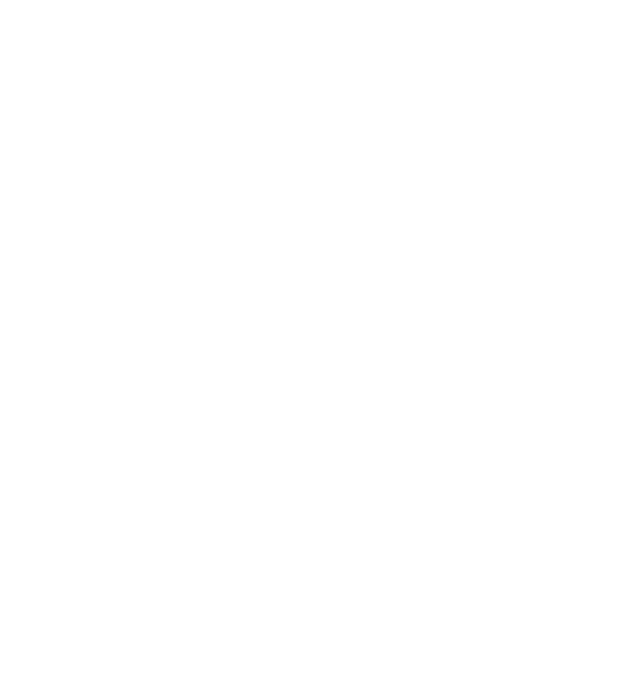
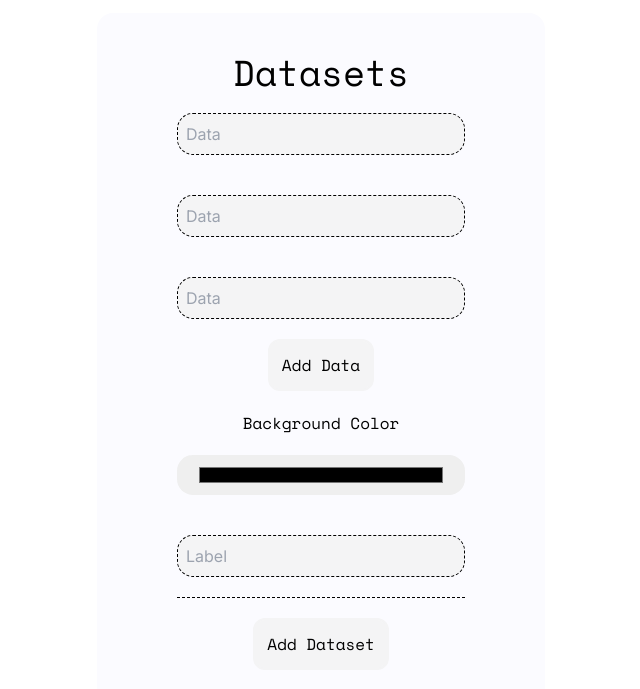
Before and after one commit to larsdekooter/chart-genreator, a Next.js app: page / in a window 1280 px wide. Shown: the part 2095-2784 px from the top of the page, without its empty margins (319-959 px from the left). Before the commit the page ends 2188 px from the top, so only its background shows below. Built offline with nearby package versions, Linux system fonts and the light colour scheme.

Commit message:
datasets

```diff
--- a/app/page.tsx
+++ b/app/page.tsx
@@ -1,5 +1,6 @@
 "use client";
 
+import ArrayDatasetWrapper from "@/components/ArrayDatasetWrapper";
 import ArrayInputWrapper from "@/components/ArrayInputWrapper";
 import ChartComponent from "@/components/Chart";
 import Input from "@/components/Input";
@@ -33,8 +34,6 @@ export default function Home() {
 
                   backgroundColor: Utils.CHART_COLORS.blue,
                   label: "Example",
-                  borderRadius: Number.MAX_VALUE,
-                  barThickness: 70,
                 },
               ],
             }}
@@ -43,9 +42,9 @@ export default function Home() {
                 line: {
                   tension: 0,
                   borderWidth: 2,
-                  borderColor: "rgba(47, 97, 68, 1)",
+                  borderColor: "rgba(0,0,0,1)",
                   fill: "start",
-                  backgroundColor: "rgba(47, 97, 68, 0.3)",
+                  backgroundColor: "rgba(0,0,0, 0.3)",
                 },
                 point: { backgroundColor: "rgba(47, 97, 68, 1)" },
               },
@@ -130,6 +129,42 @@ export default function Home() {
             Confirm Labels
           </button>
           <div className="h-40"></div>
+          <ArrayDatasetWrapper id="datasetInput" />
+          <button
+            className={`${spaceMono.className} w-fit p-3 bg-green-400 rounded-xl hover:border-green-500 border-[1px] border-b-green-400 hover:bg-green-300 duration-200`}
+            onClick={(e) => {
+              const ADW = document.getElementById("datasetInput");
+              const parentOfDatasets = ADW?.children.item(1);
+              let divChild: HTMLDivElement;
+              const datasets = [];
+              //@ts-ignore
+              for (divChild of parentOfDatasets?.children) {
+                // [0: DataInputs[], 1: AddDataButton, 2: BackgroundColorH1, 3: ColorInput, 4: LabelInput, 5: BorderLine]
+                const dataInputs = divChild.children.item(0);
+                const backgroundColorInput = divChild.children.item(
+                  3
+                ) as HTMLInputElement;
+                const labelInput = divChild.children.item(
+                  4
+                ) as HTMLInputElement;
+                const dataValues: number[] = [];
+                let inputChild: HTMLInputElement;
+                //@ts-ignore
+                for (inputChild of dataInputs?.children) {
+                  dataValues.push(parseInt(inputChild.value));
+                }
+                const backgroundColor = backgroundColorInput.value;
+                const label = labelInput.value;
+                datasets.push({ data: dataValues, backgroundColor, label });
+              }
+              const data = chartData;
+              data.datasets = datasets;
+              setChartData(data);
+              console.log(chartData);
+            }}
+          >
+            Confirm Datasets
+          </button>
         </>
       </div>
     </Layout>
--- /dev/null
+++ b/components/ArrayDatasetComponent.tsx
@@ -0,0 +1,56 @@
+import { spaceMono } from "@/lib/fonts";
+import { renderToStaticMarkup } from "react-dom/server";
+
+export default function ArrayDatasetComponent({}: {}) {
+  return (
+    <div className="flex flex-col items-center">
+      <div className="flex flex-col items-center">
+        <input
+          type="number"
+          className="w-72 my-5 rounded-2xl p-2 bg-[#f4f4f5] outline-none border-[1px] border-black border-dashed "
+          placeholder="Data"
+        />
+        <input
+          type="number"
+          className="w-72 my-5 rounded-2xl p-2 bg-[#f4f4f5] outline-none border-[1px] border-black border-dashed "
+          placeholder="Data"
+        />
+        <input
+          type="number"
+          className="w-72 my-5 rounded-2xl p-2 bg-[#f4f4f5] outline-none border-[1px] border-black border-dashed "
+          placeholder="Data"
+        />
+      </div>
+      <button
+        className={`${spaceMono.className} w-fit p-3 bg-[#f4f4f5] rounded-xl hover:border-[#bed7f1] border-[2px] hover:bg-[#e0ecf8] border-[#f4f4f5] mb-5`}
+        onClick={(e) => {
+          const { currentTarget: target } = e;
+          const { parentElement: parent } = target;
+          const newInput = renderToStaticMarkup(
+            <input
+              type="number"
+              className="w-72 my-5 rounded-2xl p-2 bg-[#f4f4f5] outline-none border-[1px] border-black border-dashed "
+              placeholder="Data"
+            />
+          );
+
+          const placeholder = document.createElement("div");
+          placeholder.innerHTML = newInput;
+          const node = placeholder.firstChild;
+          if (!node) return;
+          parent?.children.item(0)?.appendChild(node);
+        }}
+        name="addDataButton"
+      >
+        Add Data
+      </button>
+      <h1 className={`${spaceMono.className}`}>Background Color</h1>
+      <input type="color" className="w-72 h-10 rounded-2xl px-5 py-2 my-5" />
+      <input
+        className="w-72 my-5 rounded-2xl p-2 bg-[#f4f4f5] outline-none border-[1px] border-black border-dashed "
+        placeholder="Label"
+      ></input>
+      <div className="w-full border-t-[1px] border-black border-dashed mb-5"></div>
+    </div>
+  );
+}
--- /dev/null
+++ b/components/ArrayDatasetWrapper.tsx
@@ -0,0 +1,57 @@
+import { spaceMono } from "@/lib/fonts";
+import ArrayDatasetComponent from "./ArrayDatasetComponent";
+import { renderToStaticMarkup } from "react-dom/server";
+
+export default function ArrayDatasetWrapper({ id }: { id: string }) {
+  return (
+    <div
+      className="w-fit bg-[#fbfbff] px-20 py-10 h-fit flex flex-col justify-center items-center rounded-2xl"
+      id={id}
+    >
+      <h1 className={`text-4xl ${spaceMono.className}`}>Datasets</h1>
+
+      <div className="flex flex-col items-center">
+        <ArrayDatasetComponent />
+      </div>
+      <button
+        className={`${spaceMono.className} w-fit p-3 bg-[#f4f4f5] rounded-xl hover:border-[#bed7f1] border-[2px] hover:bg-[#e0ecf8] border-[#f4f4f5] mb-5`}
+        onClick={(e) => {
+          const { currentTarget: target } = e;
+          const { parentElement: parent } = target;
+          if (!parent) return;
+          const { children } = parent;
+          const div = children.item(1); // Div that contains all the ArrayDatasetComponents;
+          const placeholder = document.createElement("div");
+          placeholder.innerHTML = renderToStaticMarkup(
+            <ArrayDatasetComponent />
+          );
+          const el = placeholder.firstChild;
+          if (!el) return;
+          div?.appendChild(el);
+          document.getElementsByName("addDataButton").forEach((button) => {
+            button.onclick = (e) => {
+              const { srcElement: target } = e;
+              //@ts-ignore
+              const { parentElement: parent } = target;
+              const newInput = renderToStaticMarkup(
+                <input
+                  type="number"
+                  className="w-72 my-5 rounded-2xl p-2 bg-[#f4f4f5] outline-none border-[1px] border-black border-dashed "
+                  placeholder="Data"
+                />
+              );
+
+              const placeholder = document.createElement("div");
+              placeholder.innerHTML = newInput;
+              const node = placeholder.firstChild;
+              if (!node) return;
+              parent?.children.item(0)?.appendChild(node);
+            };
+          });
+        }}
+      >
+        Add Dataset
+      </button>
+    </div>
+  );
+}
--- a/components/ArrayInputWrapper.tsx
+++ b/components/ArrayInputWrapper.tsx
@@ -15,7 +15,7 @@ export default function ArrayInputWrapper({
       className="w-fit bg-[#fbfbff] px-20 py-10 h-fit flex flex-col justify-center items-center rounded-2xl"
       id={id}
     >
-      <h1 className="text-4xl">Labels</h1>
+      <h1 className={`text-4xl ${spaceMono.className}`}>Labels</h1>
       <div className="flex flex-col items-center">
         <ArrayInputComponent placeholder={placeholder} />
         <ArrayInputComponent placeholder={placeholder} />
```
